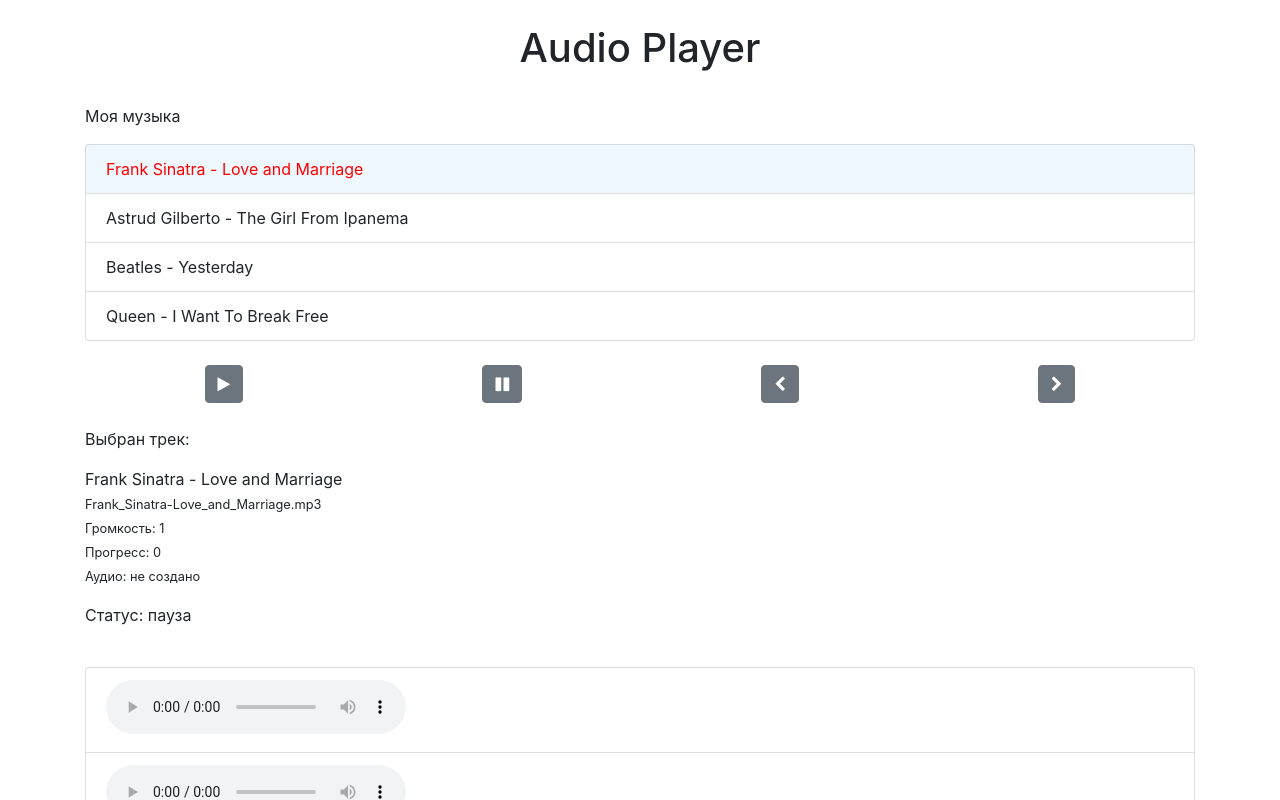
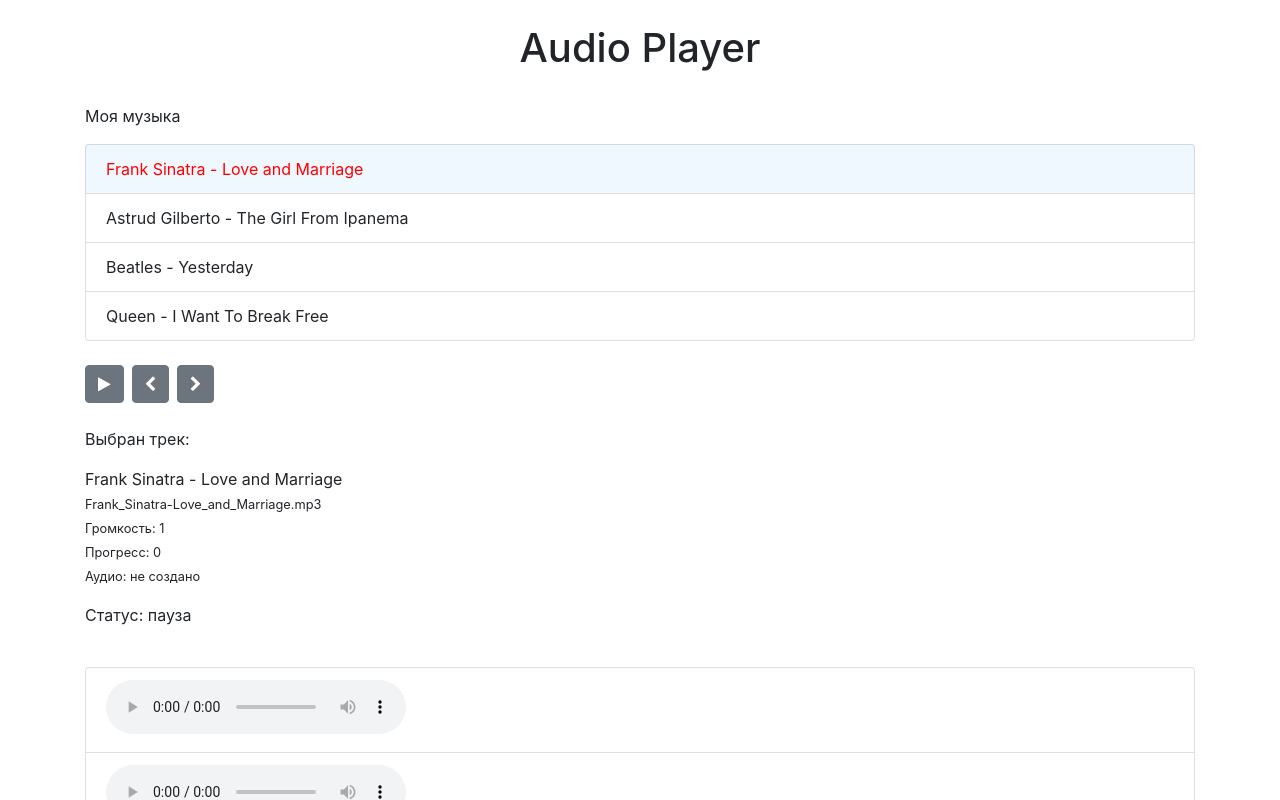
Before and after one commit to annamaria92/audioplayer, a Vue app: page / in a window 1280 px wide. Shown: the top 800 px of the page. Built offline with nearby package versions, Linux system fonts and the light colour scheme.

Commit message:
Update buttons block layout

```diff
--- a/src/App.vue
+++ b/src/App.vue
@@ -29,11 +29,11 @@
       </ul>
     </div>
 
-    <div class="pb-4 d-flex flex-wrap justify-content-around">
-      <button class="btn btn-secondary" v-on:click="play"><i class="fa fa-play"></i></button>
-      <button class="btn btn-secondary" v-on:click="stop"><i class="fa fa-pause"></i></button>
-      <button class="btn btn-secondary" v-on:click="prev"><i class="fa fa-chevron-left"></i></button>
-      <button class="btn btn-secondary" v-on:click="next"><i class="fa fa-chevron-right"></i></button>
+    <div class="pb-4 d-flex flex-wrap justify-content-start">
+      <button class="btn btn-secondary mr-2" v-if="!isPlaying" v-on:click="play"><i class="fa fa-play"></i></button>
+      <button class="btn btn-secondary mr-2" v-if="isPlaying" v-on:click="stop"><i class="fa fa-pause"></i></button>
+      <button class="btn btn-secondary mr-2" v-on:click="prev"><i class="fa fa-chevron-left"></i></button>
+      <button class="btn btn-secondary mr-2" v-on:click="next"><i class="fa fa-chevron-right"></i></button>
     </div>
 
     <!-- <AudioTrack
```
